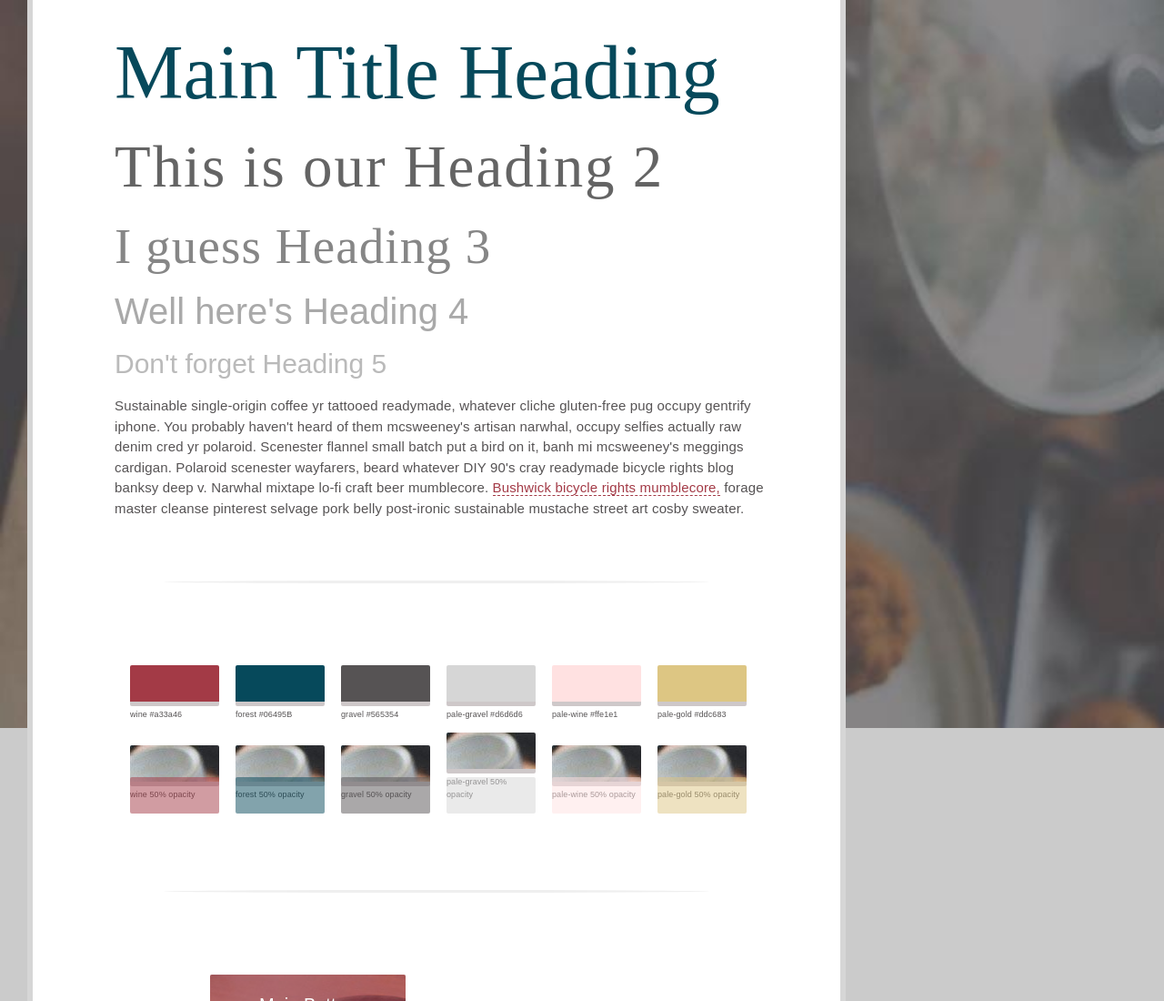
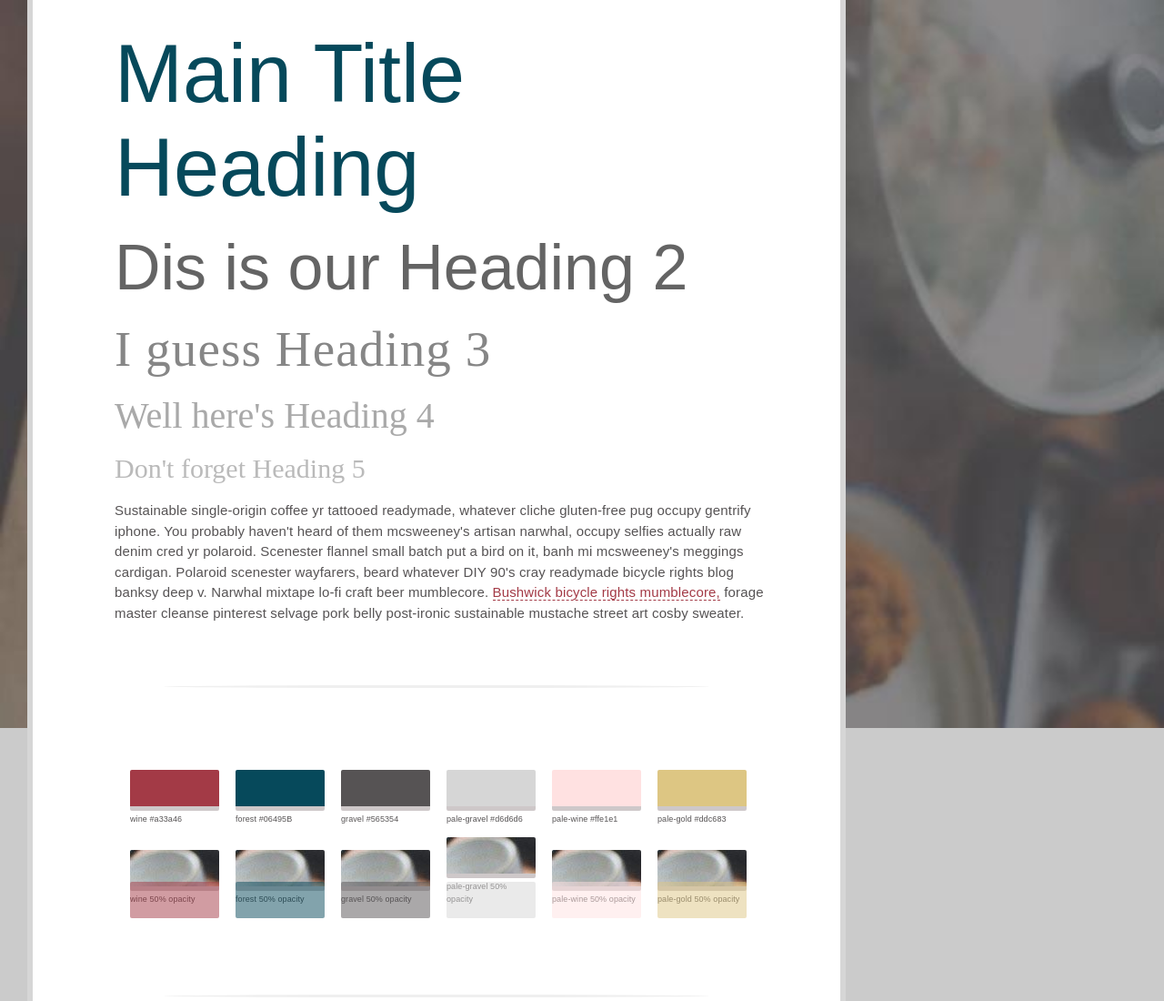
Before and after one commit to kcrace/Styleguide-for-Baking-App, a plain HTML site: page index.html in a window 1280 px wide. Shown: the top 1100 px of the page at 91% size. Drawn offline with Linux system fonts and the light colour scheme; a script that the page names is missing.

Commit message:
changed order of serif in heading

```diff
--- a/index.html
+++ b/index.html
@@ -20,7 +20,7 @@
 
 			<h1> Main Title Heading </h1><br>
 
-			<h2>This is our Heading 2</h2><br>
+			<h2>Dis is our Heading 2</h2><br>
 			<h3>I guess Heading 3</h3><br>
 			<h4>Well here's Heading 4</h4><br>
 			<h5>Don't forget Heading 5</h5><br>
--- a/styles.css
+++ b/styles.css
@@ -108,17 +108,16 @@ background-color: rgba( 255, 225, 225, 0.5)*/
 
 
 h1 {
-  font-family: "goudy-bookletter-1911",serif;
-  font-size: 85px;
+  font-family: "freight-sans-pro",sans-serif;
+  font-size: 90px;
   font-weight: 300;
   color: #06495B;
   /*text-shadow: -1px 1px 14px rgba(83, 83, 83, 0.5);
 */ }
 
 h2 {
-  font-family: "goudy-bookletter-1911",serif;
-  font-size: 65px;
-  letter-spacing: .03em;
+  font-family: "freight-sans-pro",sans-serif;
+  font-size: 70px;
   font-weight: 300;
   color: rgba( 83, 83, 83, 0.9);
   /*text-shadow: 0px 1px 2px rgba(83, 83, 83, 0.3);
@@ -133,14 +132,14 @@ h3 {
  }
 
  h4 {
-  font-family: "freight-sans-pro",sans-serif;
+  font-family: "goudy-bookletter-1911",serif;
   font-size: 40px;
   font-weight: 400;
   color: rgba( 83, 83, 83, 0.5);
  }
 
  h5 {
-  font-family: "freight-sans-pro",sans-serif;
+  font-family: "goudy-bookletter-1911",serif;
   font-size: 30px;
   font-weight: 300;
   color: rgba( 83, 83, 83, 0.4);
```
